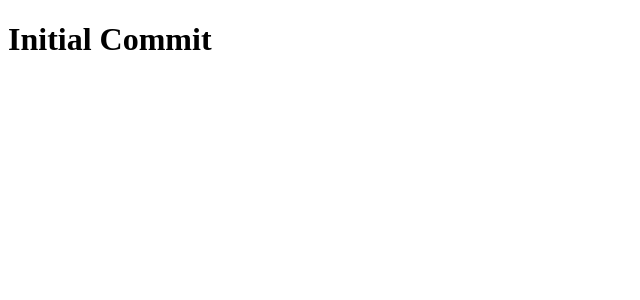
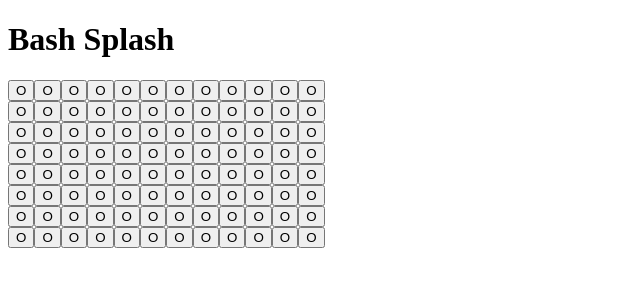
Before and after one commit to saintabomination/bash-splash, a React (Create React App) app: page / in a window 1280 px wide. Shown: the top 300 px of the page, without its empty margins (0-640 px from the left). Built offline with nearby package versions, Linux system fonts and the light colour scheme; the HTML template or start-up script is replaced by a standard one.

Commit message:
Creating the Board component

```diff
--- a/src/App.tsx
+++ b/src/App.tsx
@@ -1,7 +1,10 @@
+import Board from './components/Board';
+
 const App = (): JSX.Element =>
   (
     <>
-      <h1>Initial Commit</h1>
+      <h1>Bash Splash</h1>
+      <Board width={12} height={8} />
     </>
   );
 
--- /dev/null
+++ b/src/components/Board.tsx
@@ -0,0 +1,19 @@
+type Props = {
+  width?: number;
+  height?: number;
+};
+
+const Board = ({ width = 8, height = 8 }: Props): JSX.Element =>
+  (
+    <div>
+      {[...Array(height)].map((value: undefined, index) => (
+        <div key={index}>
+          {[...Array(width)].map((value: undefined, index) => (
+            <button key={index}>O</button>
+          ))}
+        </div>
+      ))}
+    </div>
+  );
+
+export default Board;
```
